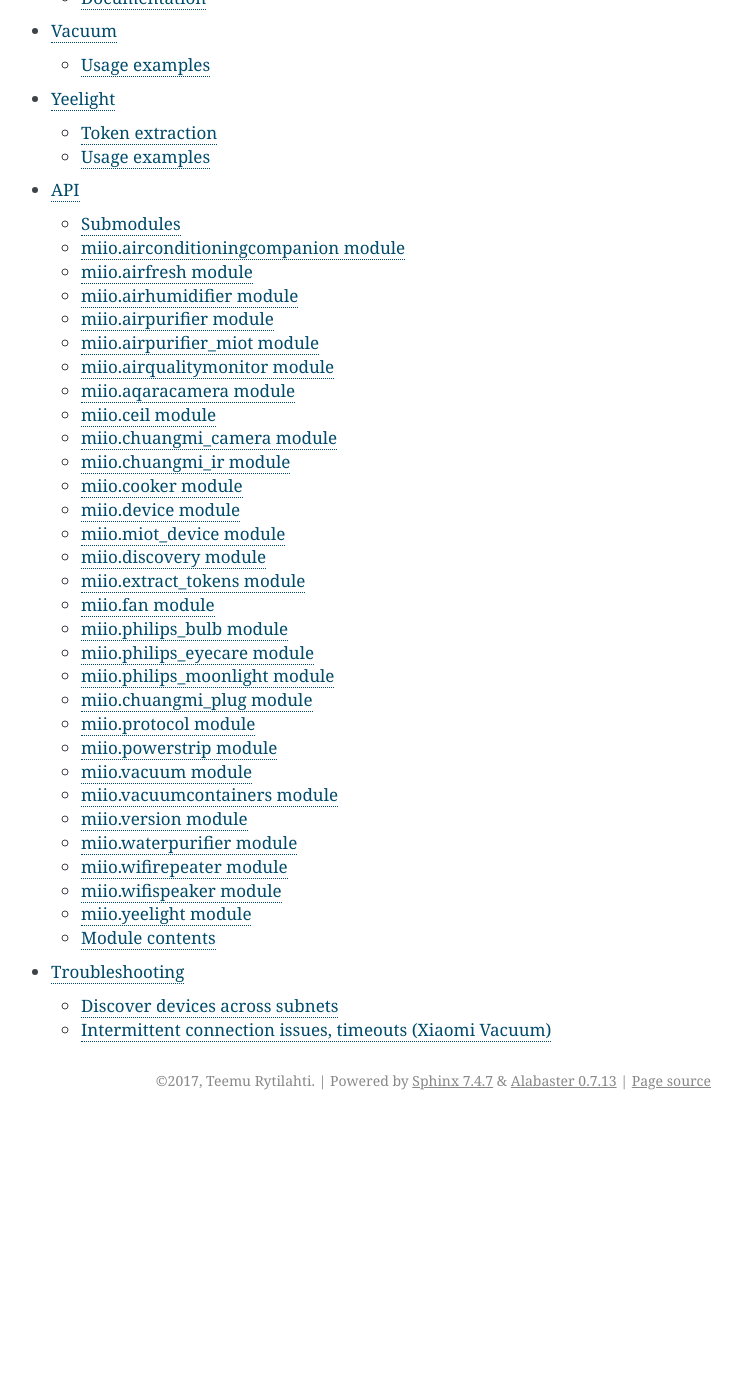
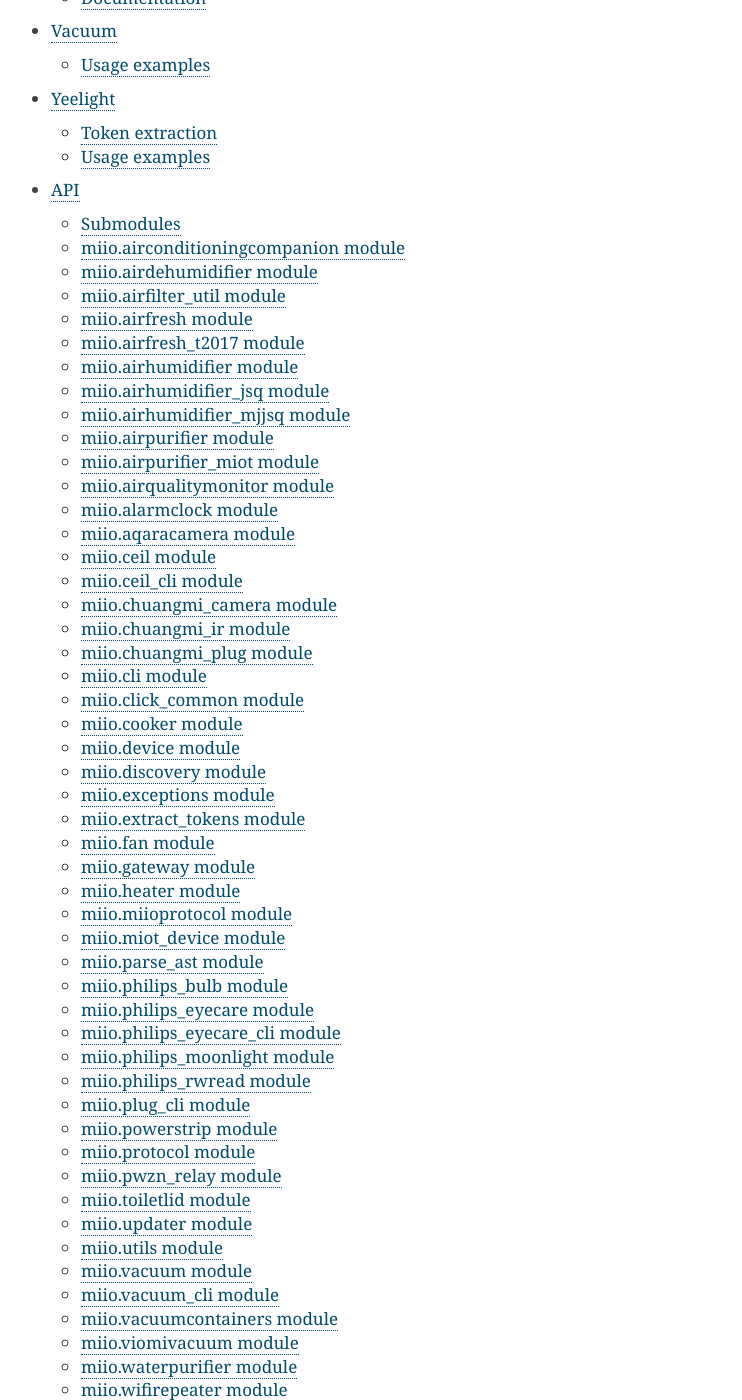
Before and after one commit to rytilahti/python-miio, a Sphinx documentation site: the page built from docs/index.rst, in a window 1280 px wide and 1400 px high, scrolled down 4052 px. Shown: the whole window, without its empty margins (399-1141 px from the left). Built offline with Sphinx 7.4.7, drawn with Linux system fonts in a browser that asks for light colours; pages that are not in the unit, such as notebooks, are missing from menus; before the commit the page ends 5172 px from its top, so only the background shows below that.

Commit message:
Add sphinxcontrib.apidoc to doc builds to keep the API index up-to-date automatically (#764)

```diff
--- a/docs/conf.py
+++ b/docs/conf.py
@@ -38,6 +38,7 @@
     "sphinx.ext.viewcode",
     "sphinx.ext.githubpages",
     "sphinx.ext.intersphinx",
+    "sphinxcontrib.apidoc",
     "sphinx_click.ext",
 ]
 
@@ -181,4 +182,8 @@
     )
 ]
 
-intersphinx_mapping = {"python": ("https://docs.python.org/3.6", None)}
+intersphinx_mapping = {"python": ("https://docs.python.org/3.8", None)}
+
+apidoc_module_dir = "../miio"
+apidoc_output_dir = "."
+apidoc_excluded_paths = ["tests"]
--- a/docs/miio.rst
+++ b/docs/miio.rst
@@ -4,244 +4,419 @@
 Submodules
 ----------
 
-miio\.airconditioningcompanion module
--------------------------------------
+miio.airconditioningcompanion module
+------------------------------------
 
 .. automodule:: miio.airconditioningcompanion
-    :members:
-    :show-inheritance:
-    :undoc-members:
+   :members:
+   :undoc-members:
+   :show-inheritance:
 
-miio\.airfresh module
----------------------
+miio.airdehumidifier module
+---------------------------
+
+.. automodule:: miio.airdehumidifier
+   :members:
+   :undoc-members:
+   :show-inheritance:
+
+miio.airfilter\_util module
+---------------------------
+
+.. automodule:: miio.airfilter_util
+   :members:
+   :undoc-members:
+   :show-inheritance:
+
+miio.airfresh module
+--------------------
 
 .. automodule:: miio.airfresh
-    :members:
-    :show-inheritance:
-    :undoc-members:
+   :members:
+   :undoc-members:
+   :show-inheritance:
 
-miio\.airhumidifier module
---------------------------
+miio.airfresh\_t2017 module
+---------------------------
+
+.. automodule:: miio.airfresh_t2017
+   :members:
+   :undoc-members:
+   :show-inheritance:
+
+miio.airhumidifier module
+-------------------------
 
 .. automodule:: miio.airhumidifier
-    :members:
-    :show-inheritance:
-    :undoc-members:
+   :members:
+   :undoc-members:
+   :show-inheritance:
 
-miio\.airpurifier module
-------------------------
+miio.airhumidifier\_jsq module
+------------------------------
+
+.. automodule:: miio.airhumidifier_jsq
+   :members:
+   :undoc-members:
+   :show-inheritance:
+
+miio.airhumidifier\_mjjsq module
+--------------------------------
+
+.. automodule:: miio.airhumidifier_mjjsq
+   :members:
+   :undoc-members:
+   :show-inheritance:
+
+miio.airpurifier module
+-----------------------
 
 .. automodule:: miio.airpurifier
-    :members:
-    :show-inheritance:
-    :undoc-members:
+   :members:
+   :undoc-members:
+   :show-inheritance:
 
-miio\.airpurifier_miot module
+miio.airpurifier\_miot module
 -----------------------------
 
 .. automodule:: miio.airpurifier_miot
-    :members:
-    :show-inheritance:
-    :undoc-members:
+   :members:
+   :undoc-members:
+   :show-inheritance:
 
-miio\.airqualitymonitor module
-------------------------------
+miio.airqualitymonitor module
+-----------------------------
 
 .. automodule:: miio.airqualitymonitor
-    :members:
-    :show-inheritance:
-    :undoc-members:
+   :members:
+   :undoc-members:
+   :show-inheritance:
 
-miio\.aqaracamera module
+miio.alarmclock module
+----------------------
+
+.. automodule:: miio.alarmclock
+   :members:
+   :undoc-members:
+   :show-inheritance:
+
+miio.aqaracamera module
+-----------------------
+
+.. automodule:: miio.aqaracamera
+   :members:
+   :undoc-members:
+   :show-inheritance:
+
+miio.ceil module
+----------------
+
+.. automodule:: miio.ceil
+   :members:
+   :undoc-members:
+   :show-inheritance:
+
+miio.ceil\_cli module
+---------------------
+
+.. automodule:: miio.ceil_cli
+   :members:
+   :undoc-members:
+   :show-inheritance:
+
+miio.chuangmi\_camera module
+----------------------------
+
+.. automodule:: miio.chuangmi_camera
+   :members:
+   :undoc-members:
+   :show-inheritance:
+
+miio.chuangmi\_ir module
 ------------------------
 
-.. automodule:: miio.aqaracamera
-    :members:
-    :show-inheritance:
-    :undoc-members:
+.. automodule:: miio.chuangmi_ir
+   :members:
+   :undoc-members:
+   :show-inheritance:
 
+miio.chuangmi\_plug module
+--------------------------
 
-miio\.ceil module
------------------
+.. automodule:: miio.chuangmi_plug
+   :members:
+   :undoc-members:
+   :show-inheritance:
 
-.. automodule:: miio.ceil
-    :members:
-    :show-inheritance:
-    :undoc-members:
+miio.cli module
+---------------
 
-miio\.chuangmi\_camera module
------------------------------
+.. automodule:: miio.cli
+   :members:
+   :undoc-members:
+   :show-inheritance:
 
-.. automodule:: miio.chuangmi_camera
-    :members:
-    :show-inheritance:
-    :undoc-members:
-
-miio\.chuangmi\_ir module
+miio.click\_common module
 -------------------------
 
-.. automodule:: miio.chuangmi_ir
-    :members:
-    :show-inheritance:
-    :undoc-members:
+.. automodule:: miio.click_common
+   :members:
+   :undoc-members:
+   :show-inheritance:
 
-miio\.cooker module
+miio.cooker module
+------------------
+
+.. automodule:: miio.cooker
+   :members:
+   :undoc-members:
+   :show-inheritance:
+
+miio.device module
+------------------
+
+.. automodule:: miio.device
+   :members:
+   :undoc-members:
+   :show-inheritance:
+
+miio.discovery module
+---------------------
+
+.. automodule:: miio.discovery
+   :members:
+   :undoc-members:
+   :show-inheritance:
+
+miio.exceptions module
+----------------------
+
+.. automodule:: miio.exceptions
+   :members:
+   :undoc-members:
+   :show-inheritance:
+
+miio.extract\_tokens module
+---------------------------
+
+.. automodule:: miio.extract_tokens
+   :members:
+   :undoc-members:
+   :show-inheritance:
+
+miio.fan module
+---------------
+
+.. automodule:: miio.fan
+   :members:
+   :undoc-members:
+   :show-inheritance:
+
+miio.gateway module
 -------------------
 
-.. automodule:: miio.cooker
-    :members:
-    :show-inheritance:
-    :undoc-members:
+.. automodule:: miio.gateway
+   :members:
+   :undoc-members:
+   :show-inheritance:
 
-miio\.device module
--------------------
+miio.heater module
+------------------
 
-.. automodule:: miio.device
-    :members:
-    :show-inheritance:
-    :undoc-members:
+.. automodule:: miio.heater
+   :members:
+   :undoc-members:
+   :show-inheritance:
 
-miio\.miot_device module
+miio.miioprotocol module
+------------------------
+
+.. automodule:: miio.miioprotocol
+   :members:
+   :undoc-members:
+   :show-inheritance:
+
+miio.miot\_device module
 ------------------------
 
 .. automodule:: miio.miot_device
-    :members:
-    :show-inheritance:
-    :undoc-members:
+   :members:
+   :undoc-members:
+   :show-inheritance:
 
-miio\.discovery module
+miio.parse\_ast module
 ----------------------
 
-.. automodule:: miio.discovery
-    :members:
-    :show-inheritance:
-    :undoc-members:
+.. automodule:: miio.parse_ast
+   :members:
+   :undoc-members:
+   :show-inheritance:
 
-miio\.extract\_tokens module
+miio.philips\_bulb module
+-------------------------
+
+.. automodule:: miio.philips_bulb
+   :members:
+   :undoc-members:
+   :show-inheritance:
+
+miio.philips\_eyecare module
 ----------------------------
 
-.. automodule:: miio.extract_tokens
-    :members:
-    :show-inheritance:
-    :undoc-members:
+.. automodule:: miio.philips_eyecare
+   :members:
+   :undoc-members:
+   :show-inheritance:
 
-miio\.fan module
-----------------
+miio.philips\_eyecare\_cli module
+---------------------------------
 
-.. automodule:: miio.fan
-    :members:
-    :show-inheritance:
-    :undoc-members:
+.. automodule:: miio.philips_eyecare_cli
+   :members:
+   :undoc-members:
+   :show-inheritance:
 
-miio\.philips\_bulb module
---------------------------
-
-.. automodule:: miio.philips_bulb
-    :members:
-    :show-inheritance:
-    :undoc-members:
-
-miio\.philips\_eyecare module
------------------------------
-
-.. automodule:: miio.philips_eyecare
-    :members:
-    :show-inheritance:
-    :undoc-members:
-
-miio\.philips\_moonlight module
--------------------------------
+miio.philips\_moonlight module
+------------------------------
 
 .. automodule:: miio.philips_moonlight
-    :members:
-    :show-inheritance:
-    :undoc-members:
+   :members:
+   :undoc-members:
+   :show-inheritance:
 
-miio\.chuangmi_plug module
---------------------------
+miio.philips\_rwread module
+---------------------------
 
-.. automodule:: miio.chuangmi_plug
-    :members:
-    :show-inheritance:
-    :undoc-members:
+.. automodule:: miio.philips_rwread
+   :members:
+   :undoc-members:
+   :show-inheritance:
 
-miio\.protocol module
+miio.plug\_cli module
 ---------------------
 
+.. automodule:: miio.plug_cli
+   :members:
+   :undoc-members:
+   :show-inheritance:
+
+miio.powerstrip module
+----------------------
+
+.. automodule:: miio.powerstrip
+   :members:
+   :undoc-members:
+   :show-inheritance:
+
+miio.protocol module
+--------------------
+
 .. automodule:: miio.protocol
-    :members:
-    :show-inheritance:
-    :undoc-members:
+   :members:
+   :undoc-members:
+   :show-inheritance:
 
-miio\.powerstrip module
+miio.pwzn\_relay module
 -----------------------
 
-.. automodule:: miio.powerstrip
-    :members:
-    :show-inheritance:
-    :undoc-members:
+.. automodule:: miio.pwzn_relay
+   :members:
+   :undoc-members:
+   :show-inheritance:
 
-miio\.vacuum module
+miio.toiletlid module
+---------------------
+
+.. automodule:: miio.toiletlid
+   :members:
+   :undoc-members:
+   :show-inheritance:
+
+miio.updater module
 -------------------
 
+.. automodule:: miio.updater
+   :members:
+   :undoc-members:
+   :show-inheritance:
+
+miio.utils module
+-----------------
+
+.. automodule:: miio.utils
+   :members:
+   :undoc-members:
+   :show-inheritance:
+
+miio.vacuum module
+------------------
+
 .. automodule:: miio.vacuum
-    :members:
-    :show-inheritance:
-    :undoc-members:
+   :members:
+   :undoc-members:
+   :show-inheritance:
 
-miio\.vacuumcontainers module
------------------------------
+miio.vacuum\_cli module
+-----------------------
+
+.. automodule:: miio.vacuum_cli
+   :members:
+   :undoc-members:
+   :show-inheritance:
+
+miio.vacuumcontainers module
+----------------------------
 
 .. automodule:: miio.vacuumcontainers
-    :members:
-    :show-inheritance:
-    :undoc-members:
+   :members:
+   :undoc-members:
+   :show-inheritance:
 
-miio\.version module
+miio.viomivacuum module
+-----------------------
+
+.. automodule:: miio.viomivacuum
+   :members:
+   :undoc-members:
+   :show-inheritance:
+
+miio.waterpurifier module
+-------------------------
+
+.. automodule:: miio.waterpurifier
+   :members:
+   :undoc-members:
+   :show-inheritance:
+
+miio.wifirepeater module
+------------------------
+
+.. automodule:: miio.wifirepeater
+   :members:
+   :undoc-members:
+   :show-inheritance:
+
+miio.wifispeaker module
+-----------------------
+
+.. automodule:: miio.wifispeaker
+   :members:
+   :undoc-members:
+   :show-inheritance:
+
+miio.yeelight module
 --------------------
 
-.. automodule:: miio.version
-    :members:
-    :show-inheritance:
-    :undoc-members:
-
-miio\.waterpurifier module
---------------------------
-
-.. automodule:: miio.waterpurifier
-    :members:
-    :show-inheritance:
-    :undoc-members:
-
-miio\.wifirepeater module
--------------------------
-
-.. automodule:: miio.wifirepeater
-    :members:
-    :show-inheritance:
-    :undoc-members:
-
-miio\.wifispeaker module
-------------------------
-
-.. automodule:: miio.wifispeaker
-    :members:
-    :show-inheritance:
-    :undoc-members:
-
-miio\.yeelight module
----------------------
-
 .. automodule:: miio.yeelight
-    :members:
-    :show-inheritance:
-    :undoc-members:
+   :members:
+   :undoc-members:
+   :show-inheritance:
 
 
 Module contents
 ---------------
 
 .. automodule:: miio
-    :members:
-    :show-inheritance:
-    :undoc-members:
+   :members:
+   :undoc-members:
+   :show-inheritance:
--- a/pyproject.toml
+++ b/pyproject.toml
@@ -37,9 +37,10 @@
 
 sphinx = { version = "^3.1", optional = true }
 sphinx_click = { version = "^2.3", optional = true }
+sphinxcontrib-apidoc = { version = "^0.3.0", optional = true }
 
 [tool.poetry.extras]
-docs = ["sphinx", "sphinx_click"]
+docs = ["sphinx", "sphinx_click", "sphinxcontrib-apidoc"]
 
 [tool.poetry.dev-dependencies]
 pytest = "^5.4.1"
```
Also changed, not shown: 1 other file.
